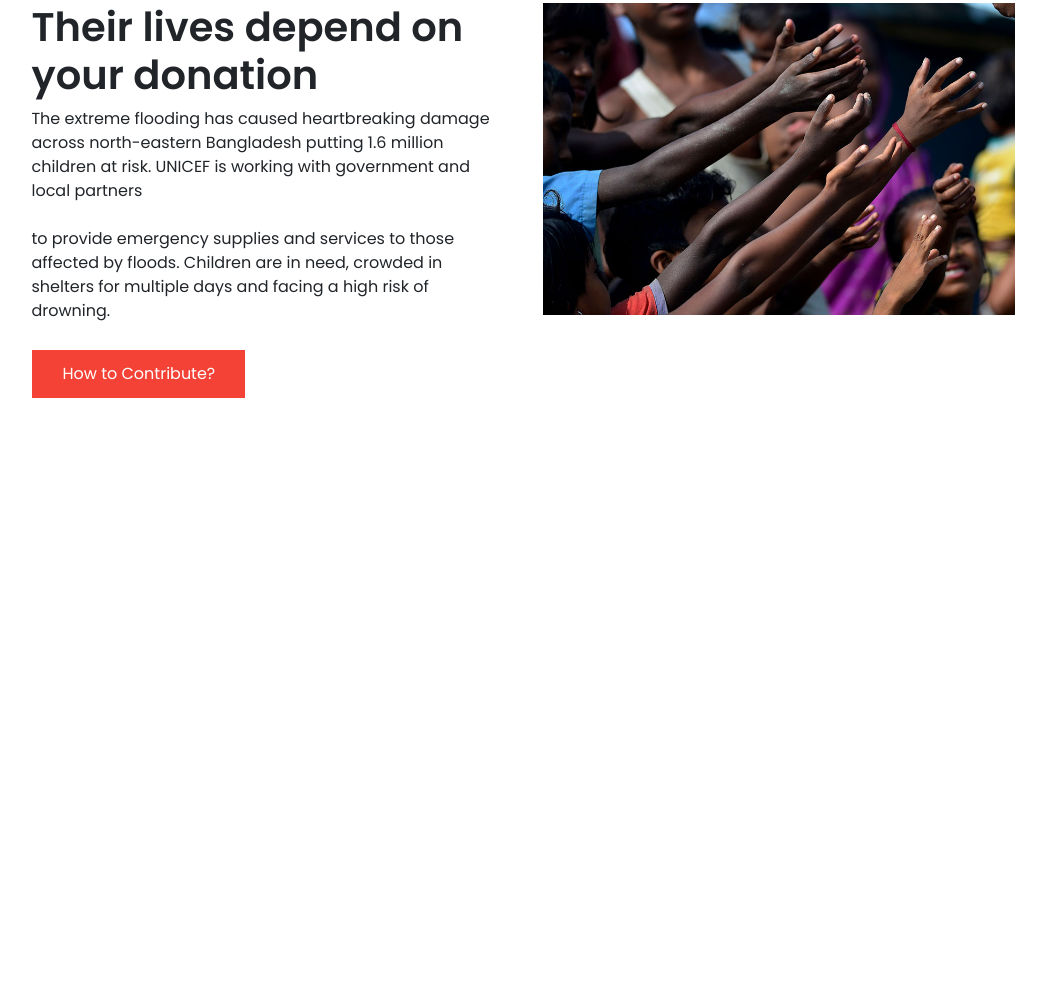
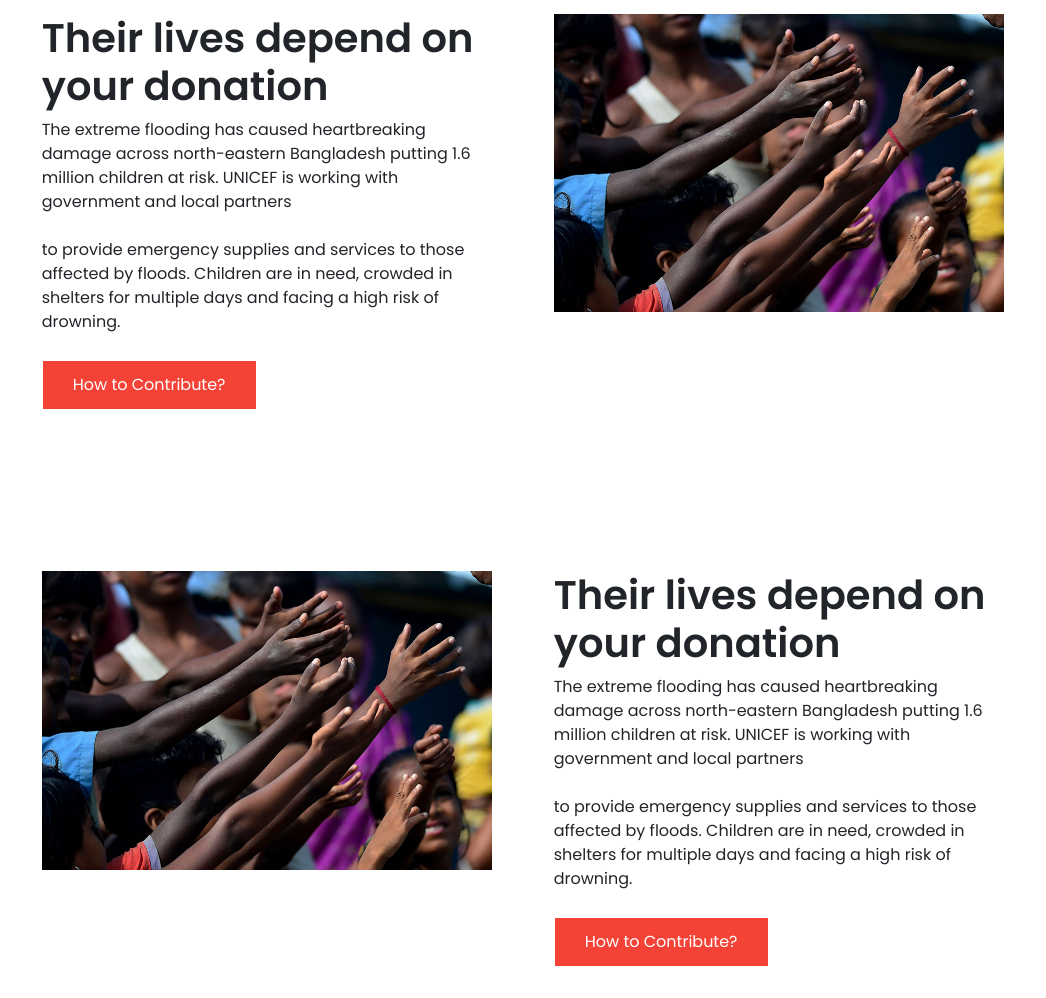
Before and after one commit to Anisibbl/my-assignment-1, a plain HTML site: page index.html in a window 1280 px wide. Shown: the part 2040-3038 px from the top of the page, without its empty margins (117-1163 px from the left). Before the commit the page ends 2460 px from the top, so only its background shows below. Drawn offline with Linux system fonts and the light colour scheme.

Commit message:
second part added

```diff
--- a/index.html
+++ b/index.html
@@ -111,5 +111,22 @@
         <img src="images/donation13.jpg" alt="" />
       </div>
     </section>
+
+    <section class="flexible-container2">
+      <div class="part-2">
+        <img src="images/donation13.jpg" alt="" />
+      </div>
+      <div class="part-2">
+        <h1>Their lives depend on your donation</h1>
+        <p>
+          The extreme flooding has caused heartbreaking damage across north-eastern Bangladesh
+          putting 1.6 million children at risk. UNICEF is working with government and local partners
+          <br /><br />
+          to provide emergency supplies and services to those affected by floods. Children are in
+          need, crowded in shelters for multiple days and facing a high risk of drowning.
+        </p>
+        <a href="" class="hero-btn2">How to Contribute?</a>
+      </div>
+    </section>
   </body>
 </html>
--- a/style.css
+++ b/style.css
@@ -117,7 +117,7 @@ button:hover {
 }
 .part-1{
   width: 50%;
-  margin: 2%;
+  margin: 3%;
 }
 .part-1 h1{
   font-weight: 600;
@@ -132,3 +132,32 @@ button:hover {
   padding: 12px 30px;
   font-size: 16px;
 }
+
+/* second part */
+
+.flexible-container2{
+  display: flex;
+  width: 80%;
+  margin: auto;
+  padding-top: 100px;
+}
+.flexible-container2 img{
+width: 100%;
+}
+.part-2{
+width: 50%;
+margin: 3%;
+}
+.part-2 h1{
+font-weight: 600;
+}
+.hero-btn2 {
+display: inline-block;
+text-decoration: none;
+color: #fff;
+border: 1px solid #fff;
+background: #f44336;
+margin-top: 10px;
+padding: 12px 30px;
+font-size: 16px;
+}
```
